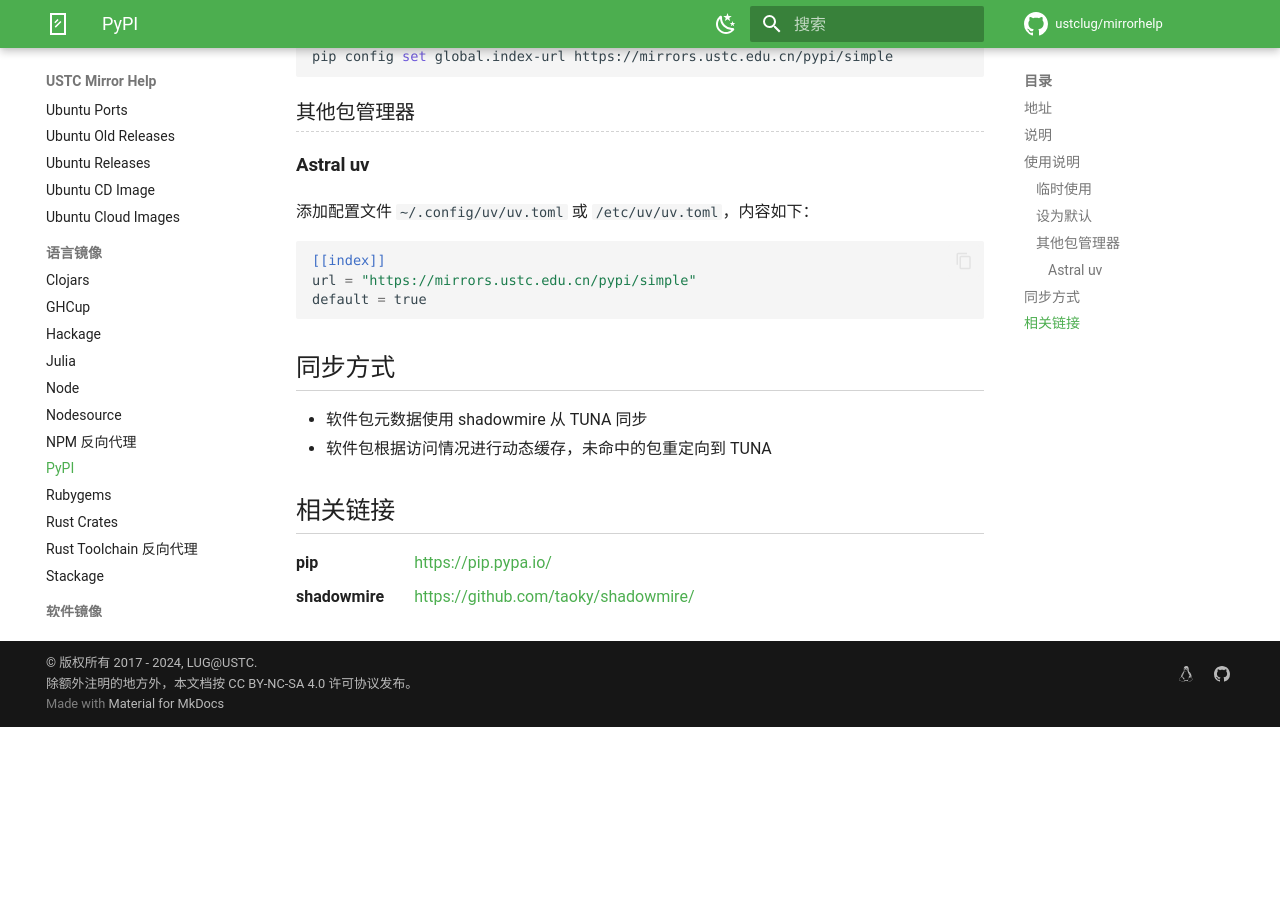
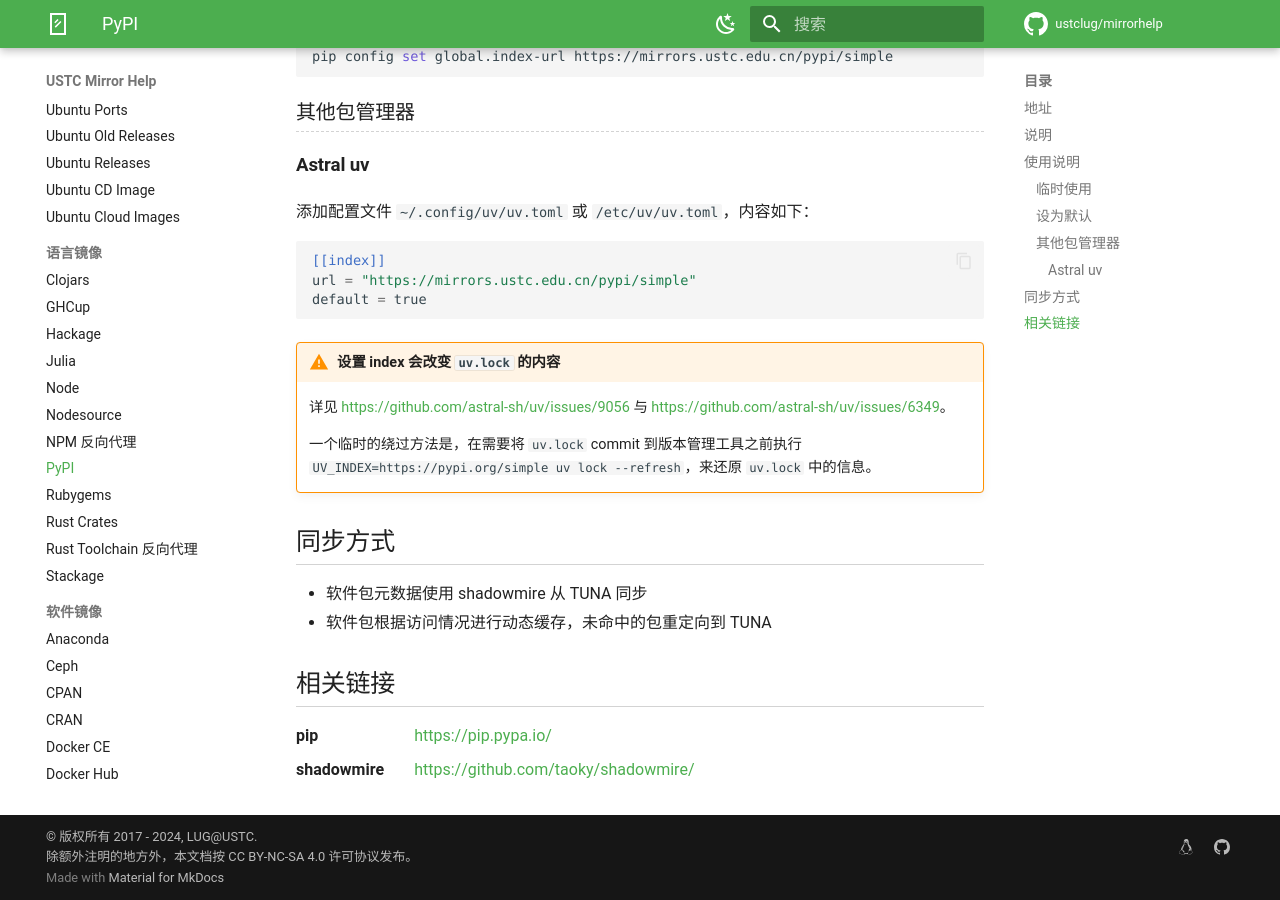
Before and after one commit to ustclug/mirrorhelp, an MkDocs documentation site: the page built from docs/pypi.md, in a window 1280 px wide and 900 px high, scrolled down 669 px. Built offline with MkDocs 1.6.1 and Material for MkDocs 9.7.7, drawn with Linux system fonts in a browser that asks for light colours; comment, search, counter and statistics services are not loaded; before the commit the page ends 1396 px from its top, so only the background shows below that.

Commit message:
pypi: info about uv lock issue with mirrors (index)
Related: https://github.com/astral-sh/uv/issues/6349

````diff
--- a/docs/pypi.md
+++ b/docs/pypi.md
@@ -36,6 +36,12 @@
 default = true
 ```
 
+!!! warning "设置 index 会改变 `uv.lock` 的内容"
+
+    详见 <https://github.com/astral-sh/uv/issues/9056> 与 <https://github.com/astral-sh/uv/issues/6349>。
+
+    一个临时的绕过方法是，在需要将 `uv.lock` commit 到版本管理工具之前执行 `UV_INDEX=https://pypi.org/simple uv lock --refresh`，来还原 `uv.lock` 中的信息。
+
 ## 同步方式
 
 - 软件包元数据使用 shadowmire 从 TUNA 同步
````
